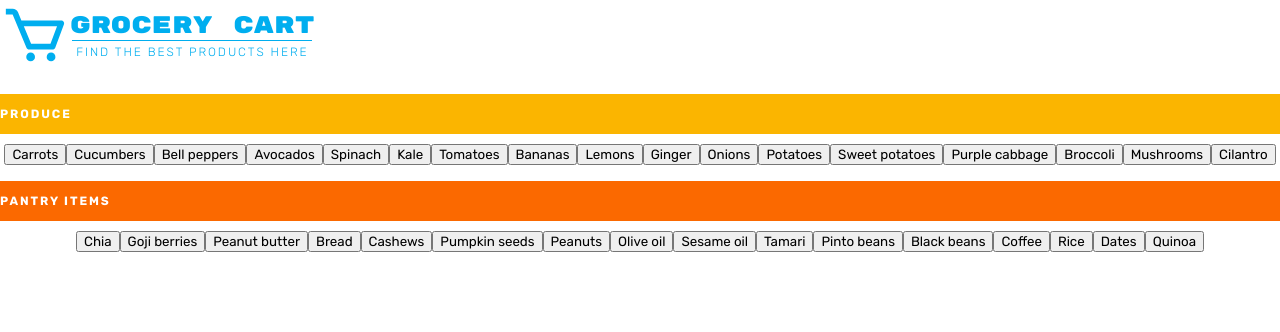
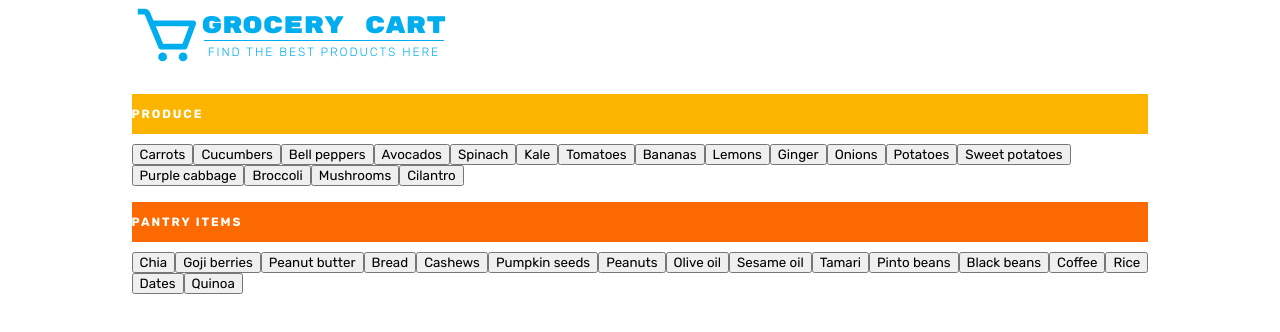
Before and after one commit to Lincoln-Araujo/Grocery-Cart, a React (Create React App) app: page / in a window 1280 px wide. Shown: the top 332 px of the page. Built offline with nearby package versions, Linux system fonts and the light colour scheme.

Commit message:
setting styles

```diff
--- a/src/App.css
+++ b/src/App.css
@@ -3,8 +3,9 @@
 html, body {
 	height: 100%;
   	background-color: #ffffff;
-  	text-align: left;
 	margin: 0;
+	display: flex;
+	justify-content: center;
 }
 
 * {
@@ -12,18 +13,18 @@ html, body {
   	box-sizing: border-box;
 }
 
-#app {
-	position: relative;
-	height: 100%;
+.App {
+  display: flex;
+  flex-direction: column;
+  align-items: left;
   width: 80%;
-	padding: 8px;
+  margin: 0 auto;
 }
 
+@media only screen and (max-width: 599px) {
+
     .App {
-  text-align: center;
+		width: 100%;
 	}
 
-.App-logo {
-  height: 40vmin;
-  pointer-events: none;
 }
```
Lines whose indentation alone changed are shown as unchanged.
